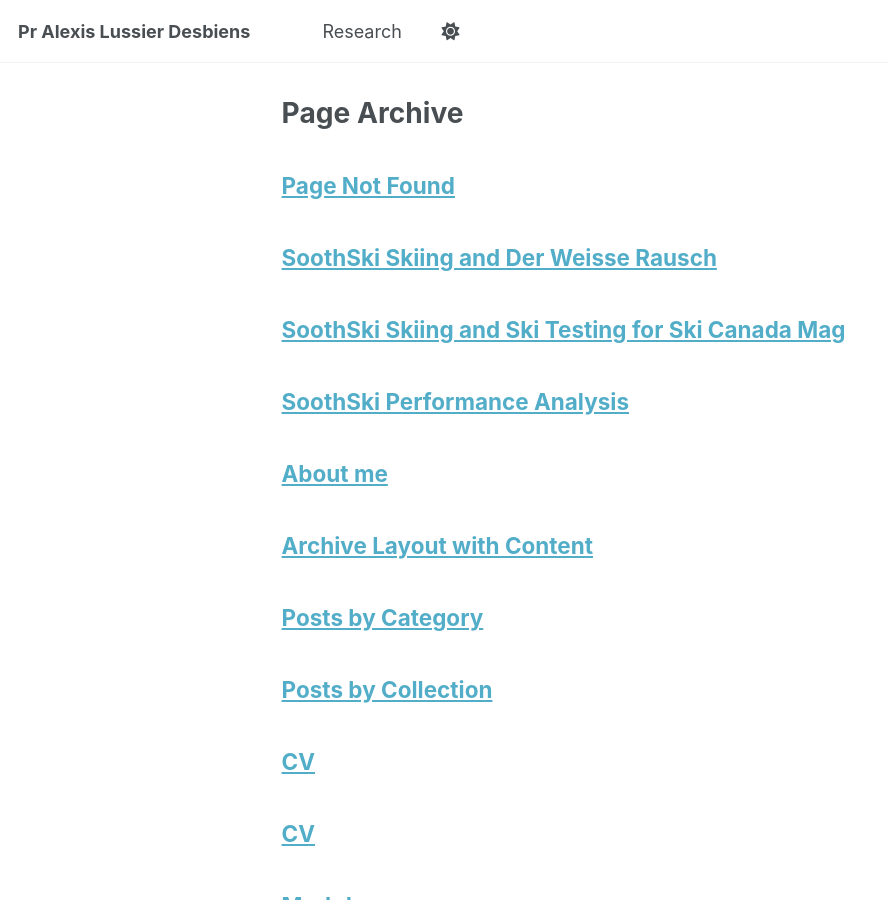
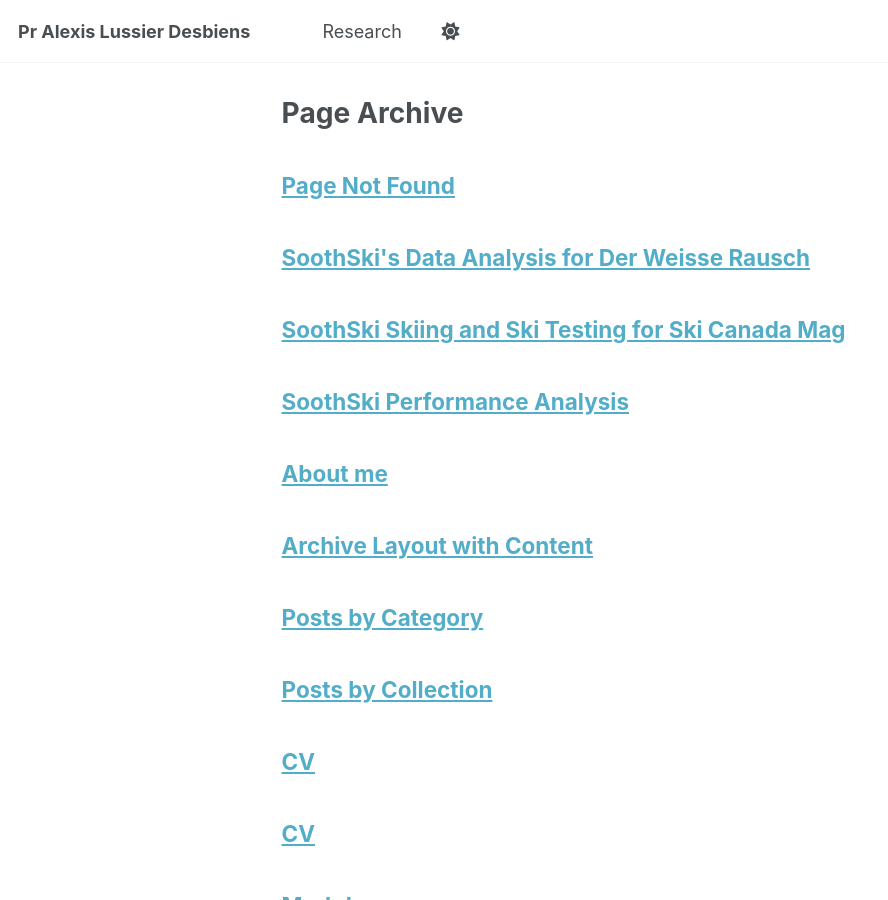
Before and after one commit to alexislussierdesbiens/alexislussierdesbiens.github.io, a Jekyll site: the page built from _pages/page-archive.html, in a window 1280 px wide and 900 px high. Shown: the whole window, without its empty margins (0-888 px from the left). Built offline with Jekyll 4.4.1, drawn with Linux system fonts in a browser that asks for light colours.

Commit message:
Updated title

```diff
--- a/_pages/SoothSki-DerWeisseRausch.md
+++ b/_pages/SoothSki-DerWeisseRausch.md
@@ -1,8 +1,8 @@
 ---
 layout: archive
-title: "SoothSki Skiing and Der Weisse Rausch"
+title: "SoothSki's Data Analysis for Der Weisse Rausch"
 permalink: /SoothSki-DerWeisseRausch/
-author_profile: true
+author_profile: false
 ---
 
 Below are instructions to configure your phone and the Sensor Logger app for Der Weisse Rausch. The app records basic sensors available on your phone during the race (GPS, accelerometer, gyroscope, and barometer). Participation is optional, but every recording helps us improve the quality of race insights for all participants.
```
